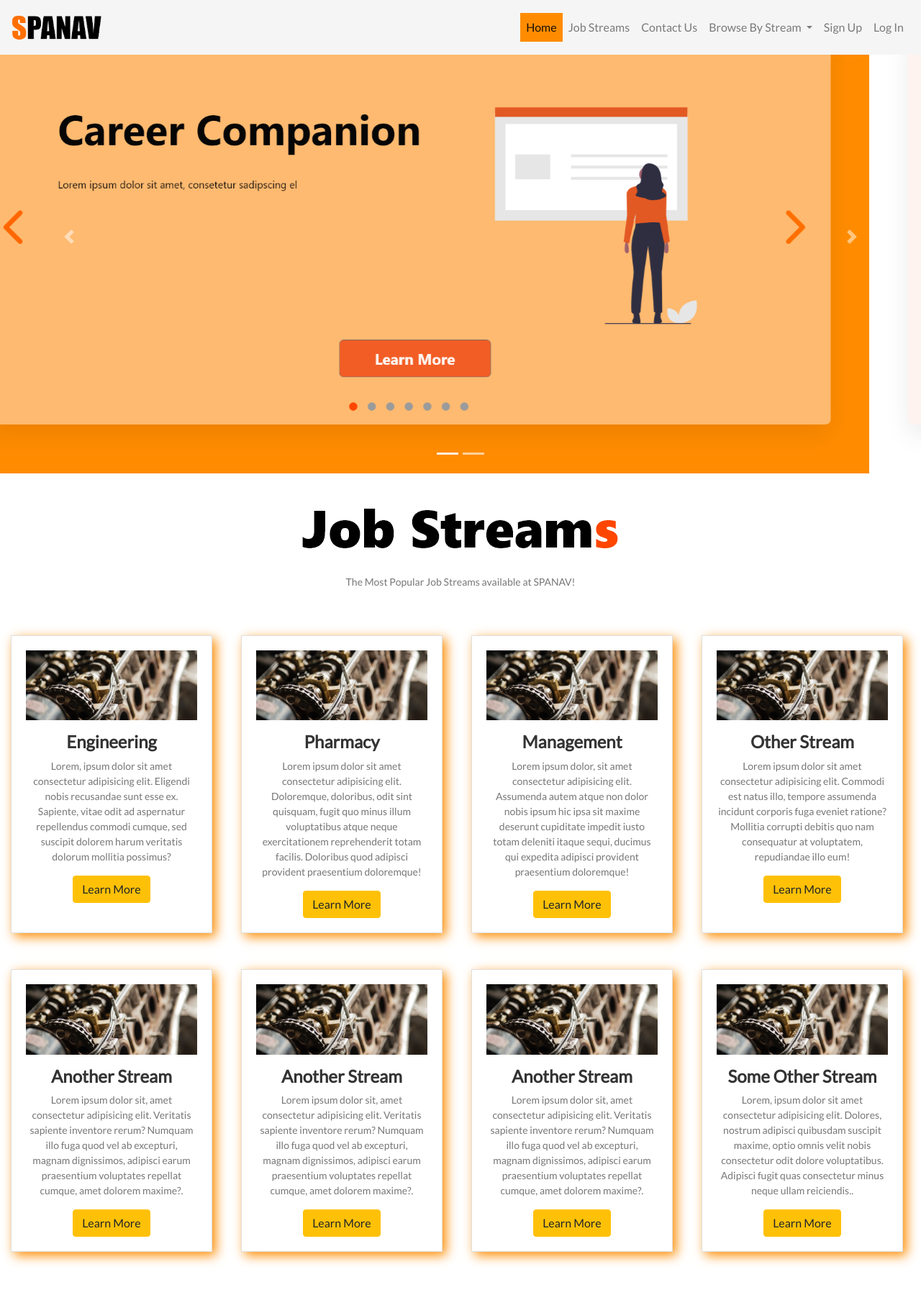
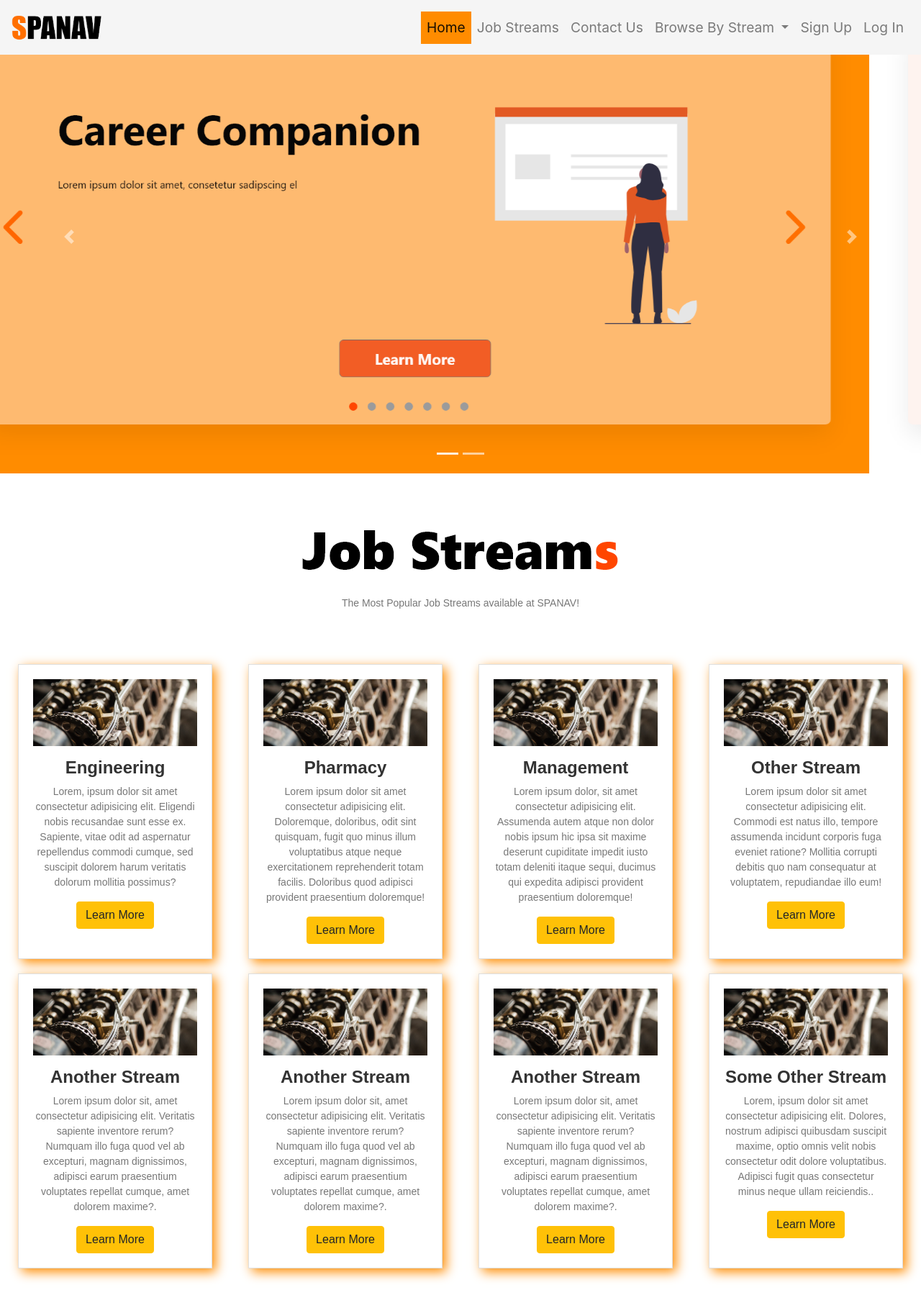
Before and after one commit to sameer-kousik/SPANAV, a website: page public/index.html in a window 1280 px wide. Shown: the top 1793 px of the page at 72% size. Drawn offline with nearby package versions, Linux system fonts and the light colour scheme; files whose address does not match are found by name.

Commit message:
Add files via upload

```diff
--- a/public/css/style.css
+++ b/public/css/style.css
@@ -1,43 +1,25 @@
-@import url('https://fonts.googleapis.com/css?family=Lato&display=swap');
-* {
-    font-family: 'Lato', sans-serif;
-    padding: 0;
-    margin:0;
-    box-sizing: border-box;
-}
 .navbar-nav{
     align-self: end;
 }
 
-/* div{
-    transition-delay: 2s;
-} */
-
-
-/* .nav-brand{
+.nav-brand{
     font-size: large;
-} */
-
-.nav-link.loginSignup#auth{
-    background: #FF8C00 !important;
-    background-color: #FF8C00;
 }
 
 .nav-item{
-    transition: .5s;
+    font-size: 120%;
 }
 
-#login.login:hover{
-    background: #f5ac59 ;
-
+.nav-link{
+    color: #FF8C00;
 }
-
 
 .active{
     background-color: #FF8C00;
 }
 .nav-link:hover{
-    color: #000;
+
+    background-color: #FF8C00;
     padding-right: 1em;
 
 }
@@ -66,6 +48,9 @@ section h3{
     color: #333;
     font-weight: bold;
 }
+#stream{
+    margin-top: 30px;
+}
 
     #stream img{
         margin-top: 0px;
@@ -82,7 +67,8 @@ section h3{
         -webkit-transition: all 0.3s ease-in;
         -moz-transition: all 0.3s ease-in;
         margin-bottom: 50px;
-    margin-right: 10px;
+        margin: 10px;
+
     }
 
     #stream .card:hover{
@@ -99,9 +85,6 @@ section h3{
 
     }
 
-#signUp.signUp{
-    padding: 3px;
-    border: 2px solid #f5ac59;
-    background: transparent;
-    transition: .5s;
+    #blogs{
+        margin-top: 30px;
     }
```
Lines whose indentation alone changed are shown as unchanged.
